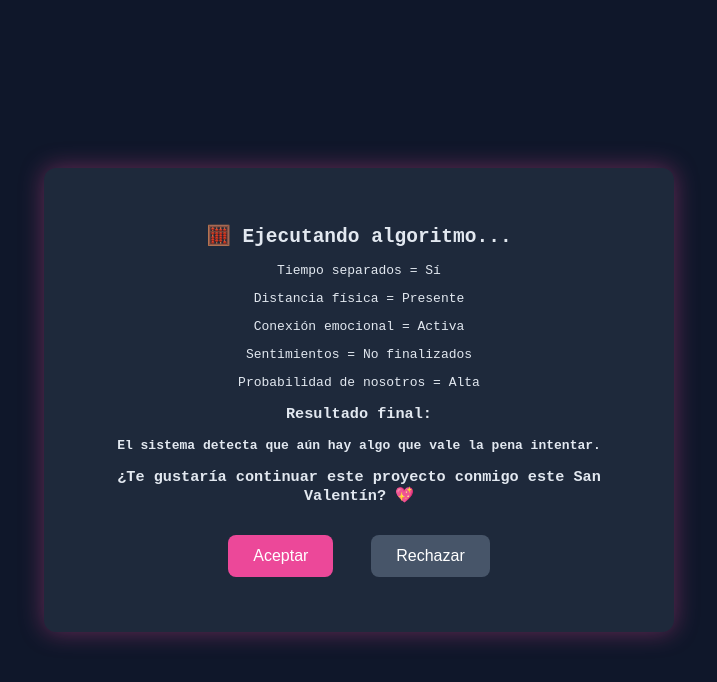
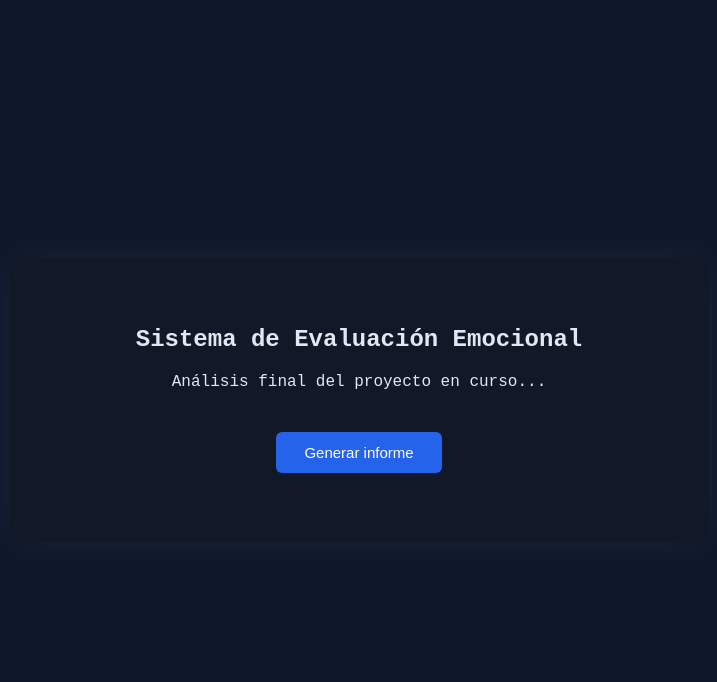
Before and after one commit to politron23/nosotros-v2, a plain HTML site: page index.html in a window 1280 px wide. Shown: the whole page, without its empty margins (281-998 px from the left). Drawn offline with nearby package versions, Linux system fonts and the light colour scheme.

Commit message:
Update index.html

```diff
--- a/index.html
+++ b/index.html
@@ -2,7 +2,7 @@
 <html lang="es">
 <head>
 <meta charset="UTF-8">
-<title>Algoritmo - Nosotros v2</title>
+<title>Proyecto Nosotros</title>
 
 <script src="https://cdnjs.cloudflare.com/ajax/libs/jspdf/2.5.1/jspdf.umd.min.js"></script>
 
@@ -10,53 +10,50 @@
 body {
     background-color: #0f172a;
     color: #e2e8f0;
-    font-family: monospace;
+    font-family: 'Courier New', monospace;
     display: flex;
     justify-content: center;
     align-items: center;
     height: 100vh;
-    text-align: center;
     margin: 0;
 }
 
 .container {
-    background: #1e293b;
-    padding: 40px;
+    background: #111827;
+    padding: 50px;
     border-radius: 12px;
-    box-shadow: 0 0 25px rgba(236, 72, 153, 0.4);
-    width: 550px;
+    box-shadow: 0 0 40px rgba(255,255,255,0.05);
+    width: 600px;
+    text-align: center;
 }
 
-h2, h3 {
-    margin-bottom: 15px;
+h2 {
+    margin-bottom: 20px;
 }
 
 button {
-    margin: 15px;
-    padding: 12px 25px;
+    margin-top: 25px;
+    padding: 12px 28px;
     border: none;
-    border-radius: 8px;
+    border-radius: 6px;
     cursor: pointer;
-    font-size: 16px;
+    font-size: 15px;
     transition: 0.3s;
 }
 
 .accept {
-    background-color: #ec4899;
+    background-color: #2563eb;
     color: white;
 }
 
 .accept:hover {
-    background-color: #db2777;
+    background-color: #1d4ed8;
 }
 
-.reject {
-    background-color: #475569;
-    color: white;
-}
-
-.reject:hover {
-    background-color: #334155;
+#processing {
+    margin-top: 20px;
+    font-style: italic;
+    color: #94a3b8;
 }
 </style>
 </head>
@@ -64,121 +61,113 @@ button {
 <body>
 
 <div class="container">
-    <h2>🧮 Ejecutando algoritmo...</h2>
-
-    <p>Tiempo separados = Sí</p>
-    <p>Distancia física = Presente</p>
-    <p>Conexión emocional = Activa</p>
-    <p>Sentimientos = No finalizados</p>
-    <p>Probabilidad de nosotros = Alta</p>
-
-    <h3>Resultado final:</h3>
-    <p><strong>El sistema detecta que aún hay algo que vale la pena intentar.</strong></p>
-
-    <h3>¿Te gustaría continuar este proyecto conmigo este San Valentín? 💖</h3>
-
-    <button class="accept" onclick="generatePDF()">Aceptar</button>
-    <button class="reject" onclick="alert('Error 404: Esta opción no está disponible 😌')">Rechazar</button>
+    <h2>Sistema de Evaluación Emocional</h2>
+    <p>Análisis final del proyecto en curso...</p>
+    <button class="accept" onclick="startProcessing()">Generar informe</button>
+    <div id="processing"></div>
 </div>
 
 <script>
+
+function startProcessing() {
+    const processingDiv = document.getElementById("processing");
+    processingDiv.innerHTML = "Procesando evaluación...";
+    setTimeout(() => {
+        generatePDF();
+        processingDiv.innerHTML = "";
+    }, 2500);
+}
+
 async function generatePDF() {
-
-    const nombre = prompt("Ingrese su nombre completo:");
-
-    if (!nombre) {
-        alert("Nombre no válido 😌");
-        return;
-    }
 
     const { jsPDF } = window.jspdf;
     const doc = new jsPDF();
 
     const pageWidth = doc.internal.pageSize.getWidth();
     const pageHeight = doc.internal.pageSize.getHeight();
-    const centerX = pageWidth / 2;
-
+    const margin = 25;
     const fecha = new Date().toLocaleDateString("es-MX");
 
-    // 🎨 Fondo rosa claro
-    doc.setFillColor(255, 240, 246);
-    doc.rect(0, 0, pageWidth, pageHeight, "F");
+    function addBorder() {
+        doc.setDrawColor(30, 41, 59);
+        doc.setLineWidth(1.5);
+        doc.rect(15, 15, pageWidth - 30, pageHeight - 30);
+    }
 
-    // 🖼️ Borde tipo diploma
-    doc.setDrawColor(236, 72, 153);
-    doc.setLineWidth(3);
-    doc.rect(10, 10, pageWidth - 20, pageHeight - 20);
+    function addHeader() {
+        doc.setFont("helvetica", "bold");
+        doc.setFontSize(16);
+        doc.text("INFORME PERSONAL", pageWidth / 2, 35, { align: "center" });
+        doc.setFontSize(12);
+        doc.text("Proyecto: Nosotros", pageWidth / 2, 45, { align: "center" });
+        doc.setFont("helvetica", "normal");
+        doc.setFontSize(11);
+    }
 
-    doc.setLineWidth(1);
-    doc.rect(15, 15, pageWidth - 30, pageHeight - 30);
+    doc.setFillColor(255,255,255);
+    doc.rect(0,0,pageWidth,pageHeight,"F");
 
-    // 🏷️ Título
-    doc.setFont("helvetica", "bold");
-    doc.setFontSize(26);
-    doc.setTextColor(120, 0, 60);
-    doc.text("CERTIFICADO OFICIAL", centerX, 50, { align: "center" });
+    addBorder();
+    addHeader();
 
-    doc.setFontSize(18);
-    doc.text("Proyecto: Nosotros v2 💖", centerX, 65, { align: "center" });
+    const carta = `Hola, mi vida.
 
-    // 📜 Texto formal
-    doc.setFont("helvetica", "normal");
-    doc.setFontSize(14);
-    doc.setTextColor(0, 0, 0);
+Quiero decirte algunas cosas, y tal vez sea la última vez que te escriba algo así. Porque ya me canse de intentar sola y de sentir que no hay acciones de tu parte para recuperar lo nuestro. Mis ganas han sido muchas, pero el amor no funciona si no es mutuo.
 
-    doc.text(`Se certifica que ${nombre}`, centerX, 95, { align: "center" });
+Eres una persona demasiado importante para mí. Siempre creí que lo nuestro iba a funcionar, que íbamos a cumplir nuestras metas y construir nuestros sueños juntos. Sin embargo, parece que el destino tenía otro camino preparado para nosotros.
 
-    doc.text(
-        "ha sido oficialmente identificado como",
-        centerX,
-        105,
-        { align: "center" }
-    );
+Quiero que sepas que eres el único hombre al que he amado de esta manera. Nunca quise perderte. Fuiste mi prioridad y muchas veces intenté demostrártelo. Si soy sincera, a veces quisiera regresar el tiempo a cuando solo éramos tú y yo, sin tanto ruido alrededor.
+
+Me hubiera gustado seguir aquí, pero siento que en tus planes ya no estoy yo, y poco a poco he tenido que aceptarlo. Nunca supe exactamente cuándo nos empezamos a perder. Hubo muchas peleas, sí, pero también hubo muchas risas. Sabíamos arreglar nuestras diferencias, pero esta vez el orgullo nos ganó.
+
+Espero que, aunque yo ya no esté en tu vida, nunca me olvides. Que recuerdes los momentos que compartimos y todo lo que construimos. Y sobre todo, nunca permitas que alguien te dé menos de lo que yo intenté darte.
+
+No me arrepiento de haberte conocido ni de haberte amado. Me enseñaste lo que es amar de verdad, y también entendí que amar implica saber soltar.
+
+Hay algo que me dolió profundamente y que fue la razón por la que todo cambió para mí. Nunca imaginé que llegarías al punto de no querer convivir con mi familia, cuando ellos siempre te recibieron con respeto y cariño. Esperé, con todo mi corazón, que en algún momento reflexionaras, que me pidieras una disculpa o que al menos reconocieras que en esa situación yo tenía razón. No porque quisiera ganar una discusión, sino porque necesitaba sentir que entendías lo importante que es mi familia para mí.
+
+Esa fue la parte que me hizo darme cuenta de que tenía que soltar. Porque no puedo construir una vida con alguien que no está dispuesto a aceptar y respetar a las personas que más amo. Antes de cualquier relación, están mamá y papá. No es una competencia, es una prioridad. Y cuando sentí que eso no podía ser comprendido, entendí que por más amor que hubiera, yo no podía seguir ahí.
+
+Aun así, una parte de mí siempre estará contigo, y una parte de ti siempre vivirá en mí. Me voy tranquila, con el corazón lleno de lo que vivimos.
+
+Gracias por compartir una parte de tu vida conmigo.`;
+
+    let y = 65;
+    const lineHeight = 7;
+    const textWidth = pageWidth - margin * 2;
+    const lines = doc.splitTextToSize(carta, textWidth);
+
+    lines.forEach(line => {
+        if (y > pageHeight - 40) {
+            doc.addPage();
+            doc.setFillColor(255,255,255);
+            doc.rect(0,0,pageWidth,pageHeight,"F");
+            addBorder();
+            y = 40;
+        }
+        doc.text(line, margin, y);
+        y += lineHeight;
+    });
+
+    y += 10;
+
+    if (y > pageHeight - 40) {
+        doc.addPage();
+        doc.setFillColor(255,255,255);
+        doc.rect(0,0,pageWidth,pageHeight,"F");
+        addBorder();
+        y = 40;
+    }
 
     doc.setFont("helvetica", "bold");
-    doc.text(
-        "Parte fundamental del proyecto denominado 'Nosotros'.",
-        centerX,
-        120,
-        { align: "center" }
-    );
+    doc.text("Paola Sarai Politron Santillan", margin, y);
+    y += 7;
+    doc.setFont("helvetica", "normal");
+    doc.text("Fecha: " + fecha, margin, y);
 
-    doc.setFont("helvetica", "normal");
-    doc.text(
-        "Este acuerdo representa la intención mutua",
-        centerX,
-        135,
-        { align: "center" }
-    );
+    doc.save("Informe_Personal.pdf");
+}
 
-    doc.text(
-        "de continuar desarrollando esta conexión",
-        centerX,
-        145,
-        { align: "center" }
-    );
-
-    doc.text(
-        "con compromiso, cariño y determinación.",
-        centerX,
-        155,
-        { align: "center" }
-    );
-
-    doc.text(`Fecha de emisión: ${fecha}`, centerX, 175, { align: "center" });
-
-    // ✍ Firma
-    doc.setFont("helvetica", "italic");
-    doc.text("Firmado digitalmente por:", centerX, 200, { align: "center" });
-
-    doc.setFont("helvetica", "bold");
-    doc.text("Paola Sarai Politron Santillan", centerX, 210, { align: "center" });
-
-    doc.setFont("helvetica", "normal");
-    doc.text("Ingeniera en Sistemas y en sentimientos 💻❤️", centerX, 220, { align: "center" });
-
-    doc.save("Certificado_Proyecto_Nosotros_v2.pdf");
-}
 </script>
 
 </body>
```
